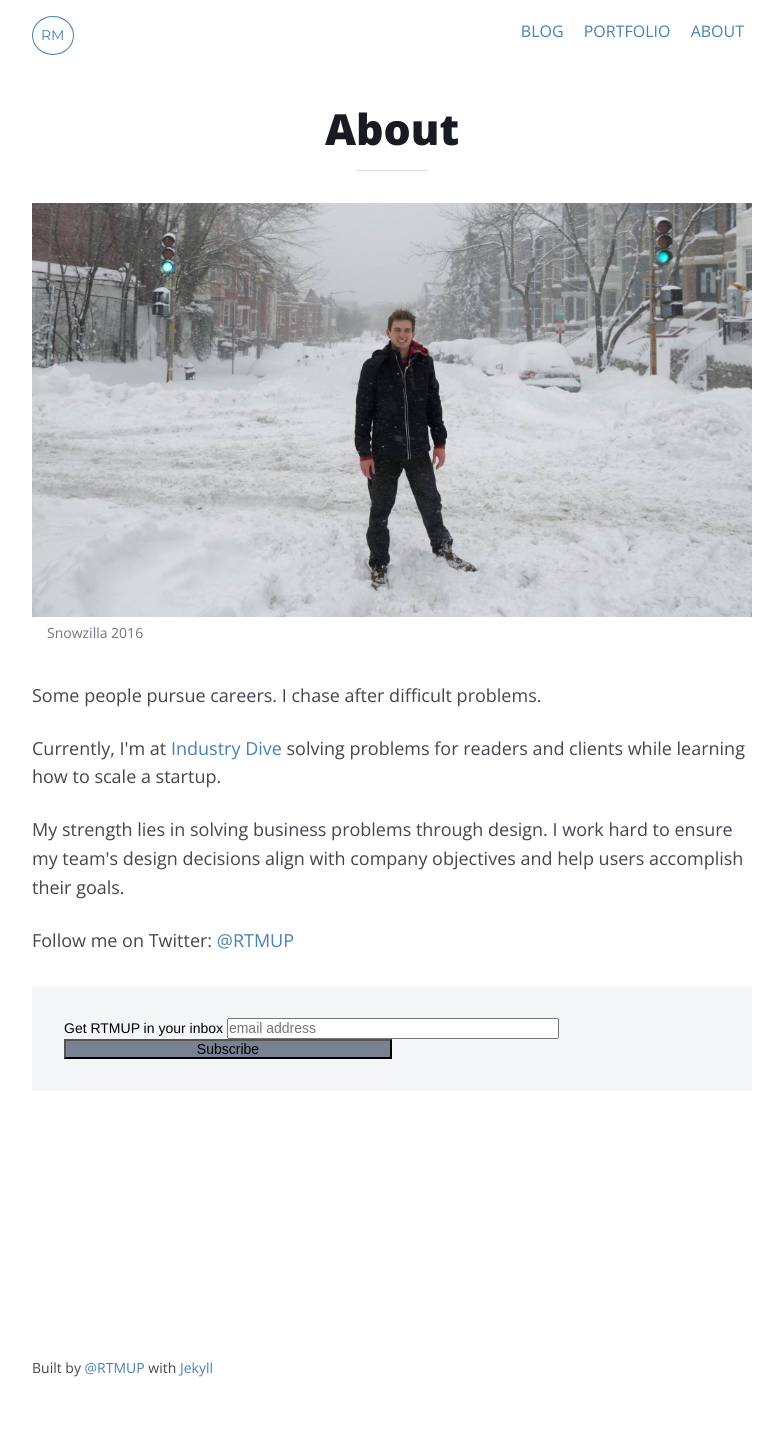
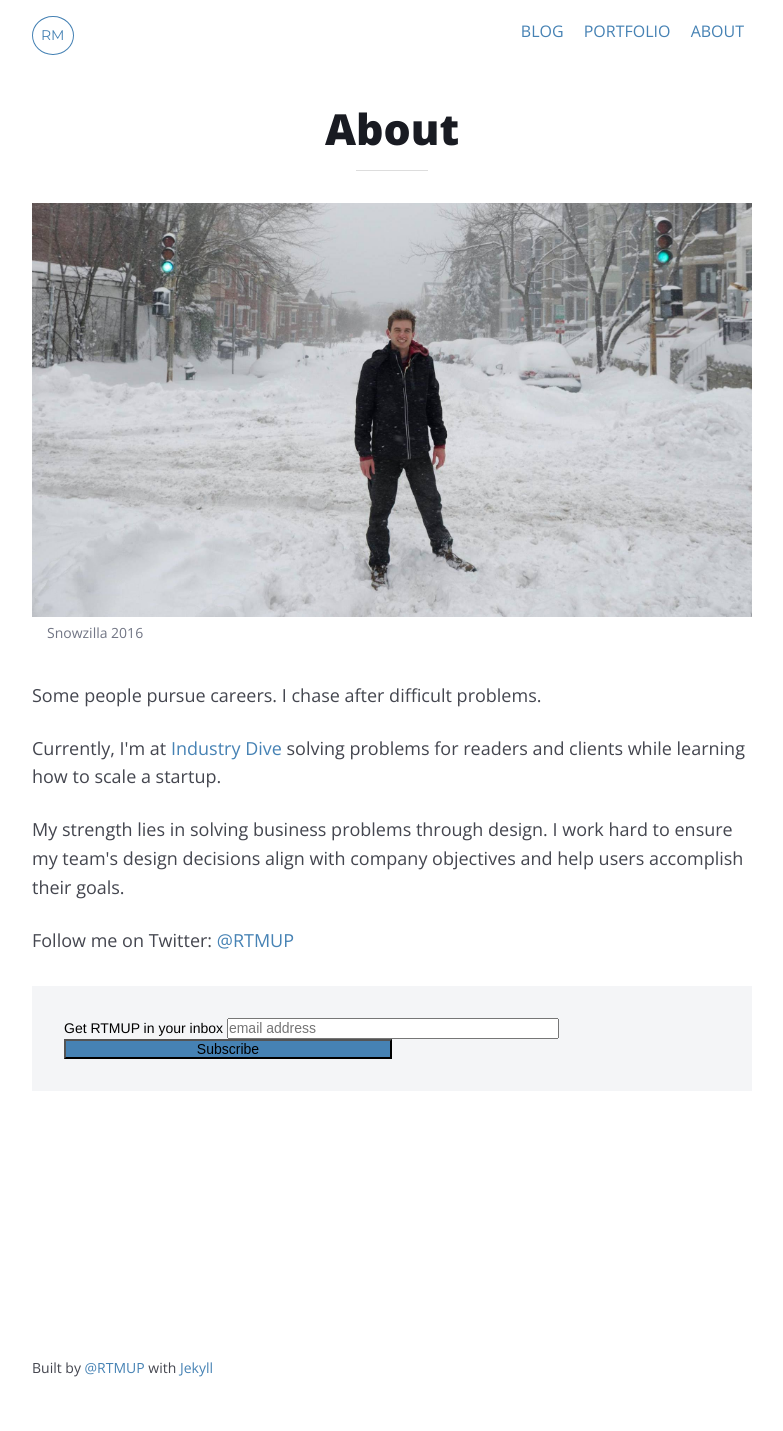
Before and after one commit to mcknightlabs/rtmup, a Jekyll site: the page built from about.html, in a window 1280 px wide. Shown: the whole page, without its empty margins (248-1031 px from the left). Built offline with Jekyll 4.4.1, drawn with Linux system fonts in a browser that asks for light colours; comment, search, counter and statistics services are not loaded.

Commit message:
updates mailchimp styling

```diff
--- a/scss/_mailchimp.scss
+++ b/scss/_mailchimp.scss
@@ -1,9 +1,10 @@
 // mailchimp overrride
 #mc_embed_signup  {
+	margin: 0 auto 3rem auto;
 	max-width: 45rem;
     width: 100%;
-    margin: 0 auto 3rem auto;
 	&.signupbox {
+		box-sizing: border-box;
 		margin-top: 2rem;
 		background: #F4F5F7;
 		padding: 2rem;
@@ -13,9 +14,9 @@
 	}
 	input.button {
 		width: 100% !important;
-		background-color: #788293;
+		background-color: #4682B4;
 		&:hover {
-			background-color: #6c7584;
+			background-color: #4682B4
 		}
 	}
 	form.mcform {
--- a/stylesheets/app.css
+++ b/stylesheets/app.css
@@ -1249,11 +1249,11 @@ body:before {
 /* line 15, ../scss/_mailchimp.scss */
 #mc_embed_signup input.button {
   width: 100% !important;
-  background-color: #788293;
+  background-color: #4682B4;
 }
 /* line 18, ../scss/_mailchimp.scss */
 #mc_embed_signup input.button:hover {
-  background-color: #6c7584;
+  background-color: #4682B4;
 }
 /* line 22, ../scss/_mailchimp.scss */
 #mc_embed_signup form.mcform {
```
